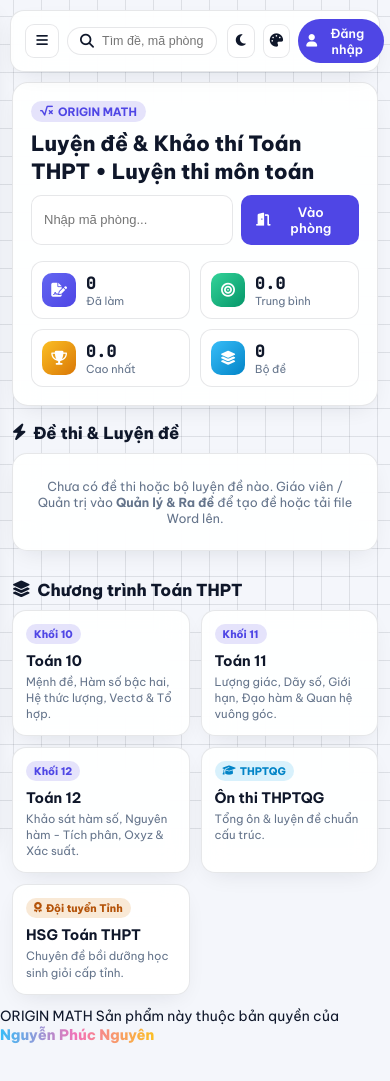
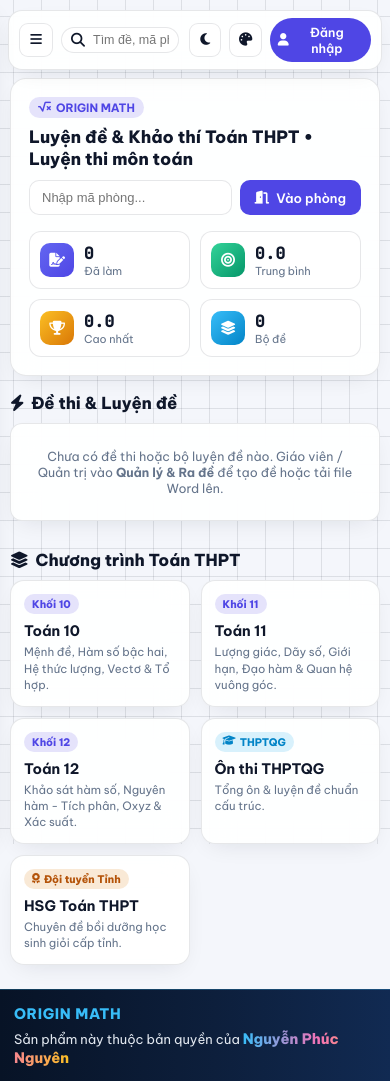
Before and after one commit to OriginMath/LuyenThiMonToan, a plain HTML site: page index.html in a window 390 px wide. Before the commit the page ends 1044 px from the top, so only its background shows below. Drawn offline with nearby package versions, Linux system fonts and the light colour scheme.

Commit message:
Add styles for full footer and responsive design

```diff
--- a/styles.css
+++ b/styles.css
@@ -1025,3 +1025,49 @@ input:checked + .slider:before { transform: translateX(17px); }
   outline: 2px solid #fca5a5 !important;
   box-shadow: 0 0 0 3px rgba(239, 68, 68, 0.35) !important;
 }
+
+/* FOOTER BAO TRỌN TOÀN BỘ TỪ TRÁI SANG PHẢI Ở CUỐI WEB */
+.om-full-footer {
+  width: 100%;
+  margin-top: auto;
+  padding: 15px 24px;
+  background: linear-gradient(90deg, #071326 0%, #0d1f3c 55%, #112a52 100%);
+  color: #f8fafc;
+  border-top: 1px solid rgba(56, 189, 248, 0.25);
+  position: relative;
+  z-index: 30;
+  clear: both;
+}
+.om-full-footer-inner {
+  max-width: 1280px;
+  margin: 0 auto;
+  display: flex;
+  align-items: center;
+  justify-content: space-between;
+  gap: 12px;
+  flex-wrap: wrap;
+}
+.om-footer-brand {
+  font-weight: 900;
+  font-size: 14.5px;
+  letter-spacing: 0.6px;
+  color: #38bdf8;
+}
+.om-footer-copy {
+  font-size: 13px;
+  color: #e2e8f0;
+}
+
+/* CHỐNG TRÀN NGANG TRÊN ĐIỆN THOẠI */
+@media (max-width: 640px) {
+  .modal-backdrop { padding: 10px; }
+  .modal-card { max-width: 100%; padding: 14px; border-radius: 14px; }
+  .panel { padding: 12px; border-radius: 12px; }
+  .view { padding: 10px 10px 24px; }
+  .topbar { margin: 8px 8px 0; padding: 7px 10px; }
+  .search-box { width: 118px; padding: 5px 9px; }
+  .hero-content h1 { font-size: 17px; }
+  .data-table th, .data-table td { padding: 8px 9px; font-size: 12px; }
+  .om-full-footer { padding: 14px 14px; }
+  .om-full-footer-inner { flex-direction: column; align-items: flex-start; gap: 6px; }
+}
```
